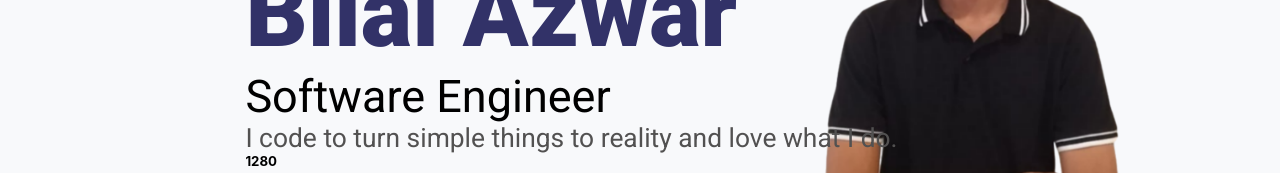
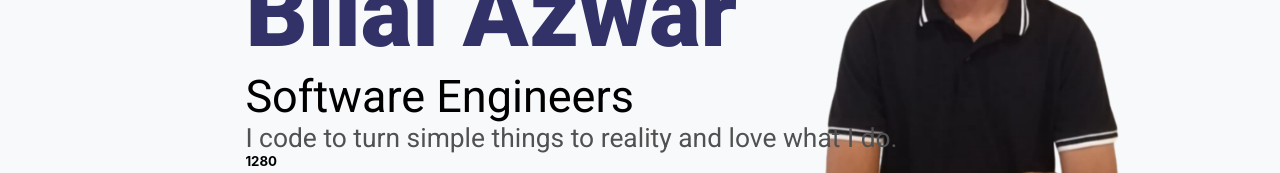
Before and after one commit to bilalazwar/portfolio, a React (Create React App) app: page / in a window 1280 px wide. Shown: the part 398-571 px from the top of the page. Built offline with nearby package versions, Linux system fonts and the light colour scheme.

Commit message:
changes1

```diff
--- a/src/pages/Home.js
+++ b/src/pages/Home.js
@@ -20,7 +20,7 @@ export default function Home() {
             <div className='call'>
                 <p id='hi'>Hi, I am</p>
                 <h1 id='name'>Bilal Azwar</h1>
-                <p id='position'>Software Engineer</p>
+                <p id='position'>Software Engineers</p>
                 <p id='description'>I code to turn simple things to reality and love what I do.</p>
                 <h5>{windowWidth}</h5>
             </div>
```
